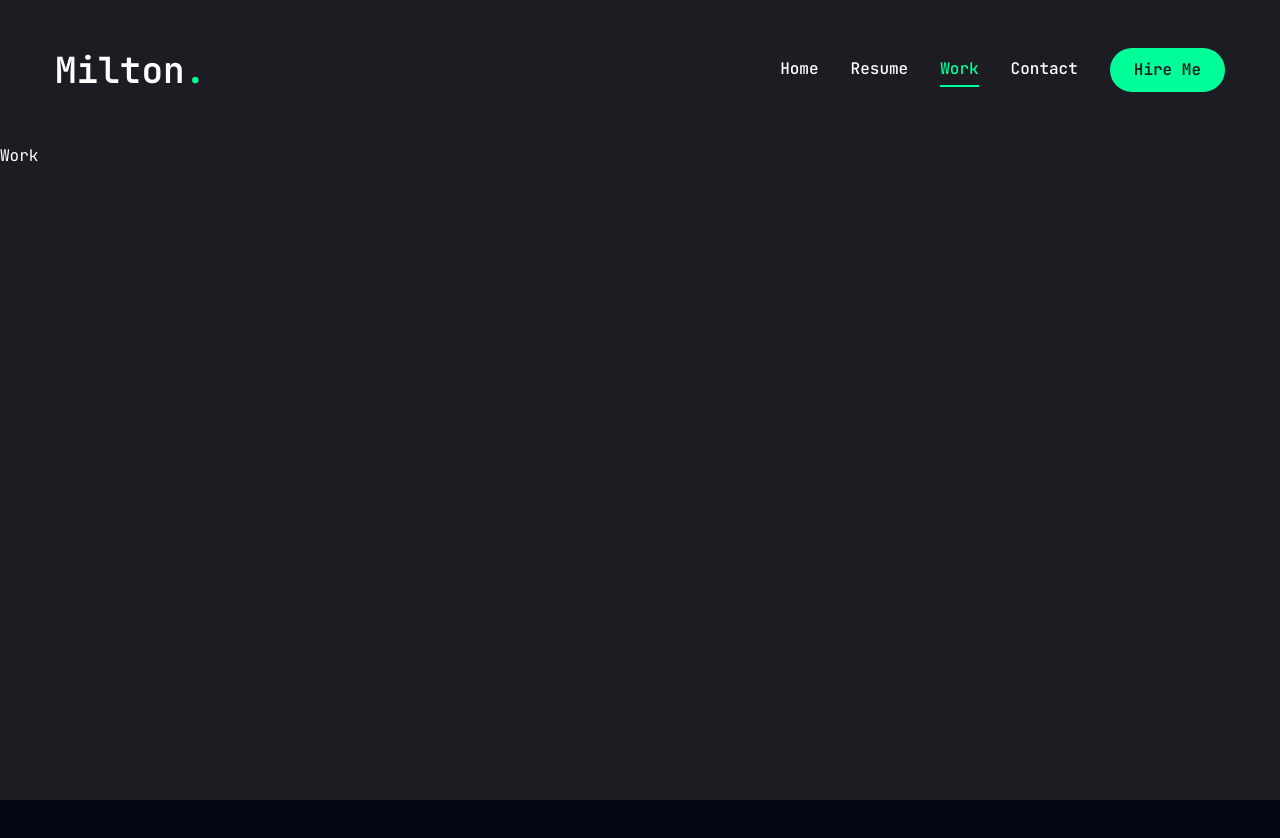
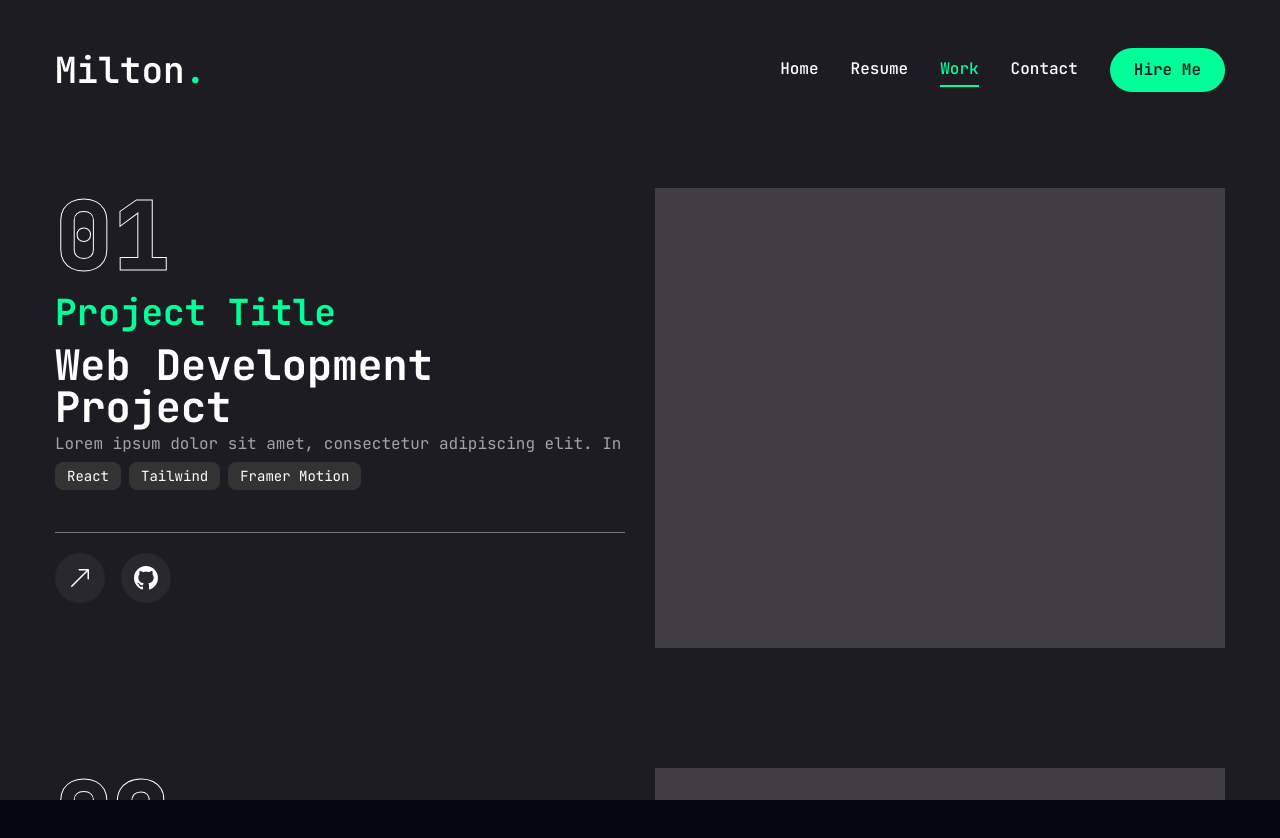
Before and after one commit to MiltonMG/Portfolio-v2, a Next.js app: page /work in a window 1280 px wide. Shown: the top 838 px of the page. Before the commit the page ends 800 px from the top, so only its background shows below. Built offline with nearby package versions, Linux system fonts and the light colour scheme.

Commit message:
feat (work): projects page added

```diff
--- a/app/globals.css
+++ b/app/globals.css
@@ -15,4 +15,10 @@
     .h3{
         @apply text-[20px] xl:text-[24px] leading-[1.0] font-semibold;
     }
+    .text-outline{
+        -webkit-text-stroke:1px #ffffff;
+    }
+    .text-outline-hover{
+        -webkit-text-stroke:1px #00ff99;
+    }
   }
--- a/app/resume/page.jsx
+++ b/app/resume/page.jsx
@@ -172,7 +172,7 @@ const Resume = () => {
       animate={{
         opacity: 1,
         transition: {
-          delay: 1.0,
+          delay: 1.2,
           duration: 0.4,
           ease: "easeIn"
         }
--- a/app/work/page.jsx
+++ b/app/work/page.jsx
@@ -1,8 +1,157 @@
-import React from 'react'
+'use client';
+
+import { motion } from 'framer-motion'
+import { useState } from 'react'
+import { BsArrowUpRight, BsGithub } from 'react-icons/bs'
+
+import { Tooltip, TooltipContent, TooltipProvider, TooltipTrigger } from "@/components/ui/tooltip";
+import Link from 'next/link';
+import Image from 'next/image';
+
+const projects = [
+  {
+    num: '01',
+    category: 'Web Development',
+    description: 'Lorem ipsum dolor sit amet, consectetur adipiscing elit. In',
+    title: 'Project Title',
+    stack: [
+      { name: 'React', color: 'blue' },
+      { name: 'Tailwind', color: 'light-blue' },
+      { name: 'Framer Motion', color: 'purple' },
+    ],
+    image: '../../public/assets/work/project-1.jpg',
+    live: 'https://www.google.com',
+    github: 'https://www.google.com',
+  },
+  {
+    num: '02',
+    category: 'Web Development',
+    description: 'Lorem ipsum dolor sit amet, consectetur adipiscing elit. In',
+    title: 'Project Title',
+    stack: [
+      { name: 'React', color: 'blue' },
+      { name: 'Tailwind', color: 'light-blue' },
+      { name: 'Framer Motion', color: 'purple' },
+    ],
+    image: '../../public/assets/work/project-1.jpg',
+    live: 'https://www.google.com',
+    github: 'https://www.google.com',
+  },
+  {
+    num: '03',
+    category: 'Web Development',
+    description: 'Lorem ipsum dolor sit amet, consectetur adipiscing elit. In',
+    title: 'Project Title',
+    stack: [
+      { name: 'React', color: 'blue' },
+      { name: 'Tailwind', color: 'light-blue' },
+      { name: 'Framer Motion', color: 'purple' },
+    ],
+    image: '../../public/assets/work/project-1.jpg',
+    live: 'https://www.google.com',
+    github: 'https://www.google.com',
+  },
+
+]
 
 const Work = () => {
+
+  const [project, setProject] = useState(projects[0])
+
   return (
-    <div>Work</div>
+    <motion.section
+      initial={{ opacity: 0 }}
+      animate={{
+        opacity: 1,
+        transition: {
+          delay: 1.2,
+          duration: 0.4,
+          ease: "easeIn"
+        }
+      }}
+      className="min-h-[80vh] flex flex-col justify-center py-12 xl:px-0"
+    >
+      <div className='container mx-auto'>
+
+
+          {
+            projects.map((project, index) => {
+              return (
+                <div key={index} className={`flex flex-col-reverse xl:flex-row xl:gap-[30px] ${ (index >= 1) ? "mt-[120px]": ""  }`}>
+                  <div className='w-full xl:w-[50%] xl:h-[460px] flex flex-col xl:justify-between order-2 xl:order-none'>
+
+                    <div>
+                      {/* Outline num */}
+                      <div class=" text-8xl leading-none font-extrabold text-transparent text-outline">{project.num}</div>
+                      {/* Project */}
+                      <h2 className='text-4xl font-bold mt-2 mb-3 text-accent'>{project.title}</h2>
+                      {/* Category */}
+                      <p className='text-[42px] font-bold leading-none text-white group-hover:text-accent transition-all duration-500 capitalize'>{project.category} Project</p>
+                      {/* Description */}
+                      <p className='text-white/60'>{project.description}</p>
+                      {/* Stack */}
+                      <ul>
+                        {
+                          project.stack.map((stack, index) => (
+                            <li key={index} className='inline-block bg-[#333] text-white text-sm px-3 py-1 rounded-lg mr-2 hover:text-accent hover:transition-all duration-500 cursor-pointer'>
+                              {stack.name}
+                            </li>
+                          ))
+                        }
+                      </ul>
+                      {/* border */}
+                      <div className='border-b border-white/40 mt-10 mb-5'></div>
+                      {/* Buttons */}
+                      <div className='flex items-center gap-4 mb-10 xl:mb-0'>
+                        {/* Live project button */}
+                        <Link href={project.live}>
+                          <TooltipProvider delayDuration={100}>
+                            <Tooltip>
+                              <TooltipTrigger className='w-[50px] h-[50px] rounded-full bg-white/5 flex justify-center items-center group'>
+                                <BsArrowUpRight className='text-white text-2xl group-hover:text-accent transition-all duration-500' />
+                                <TooltipContent>Live Project</TooltipContent>
+                              </TooltipTrigger>
+                            </Tooltip>
+                          </TooltipProvider>
+                        </Link>
+                        {/* Github project button */}
+                        <Link href={project.live}>
+                          <TooltipProvider delayDuration={100}>
+                            <Tooltip>
+                              <TooltipTrigger className='w-[50px] h-[50px] rounded-full bg-white/5 flex justify-center items-center group'>
+                                <BsGithub className='text-white text-2xl group-hover:text-accent transition-all duration-500' />
+                                <TooltipContent>Github Repository</TooltipContent>
+                              </TooltipTrigger>
+                            </Tooltip>
+                          </TooltipProvider>
+                        </Link>
+                      </div>
+
+                    </div>
+
+                  </div>
+                  <div className='w-full xl:w-[50%]'>
+                    <div className='h-[460px] relative group flex justify-center items-center bg-pink-50/20'>
+                        {/* Overlay */}
+                        <div className='absolute top-0 bottom-0 w-full h-full bg-black/10 z-10'></div>
+                        {/* image */}
+                        <div className='relative w-full h-full '>
+                          {/* <Image
+                                src={project.image}
+                                alt={project.title}
+                                fill
+                                className='object-cover' />
+                            */}
+                        </div>
+                    </div>
+                  </div>
+                </div>
+              )
+            })
+          }
+
+      </div>
+    </motion.section>
   )
 }
 
```
